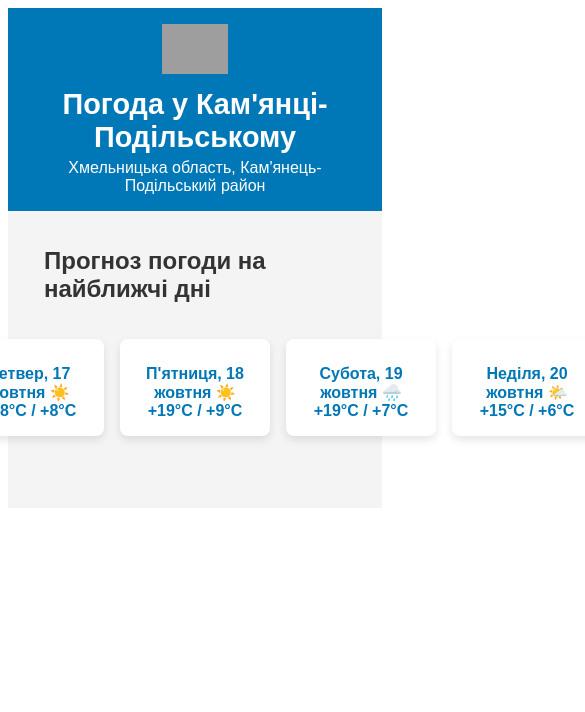
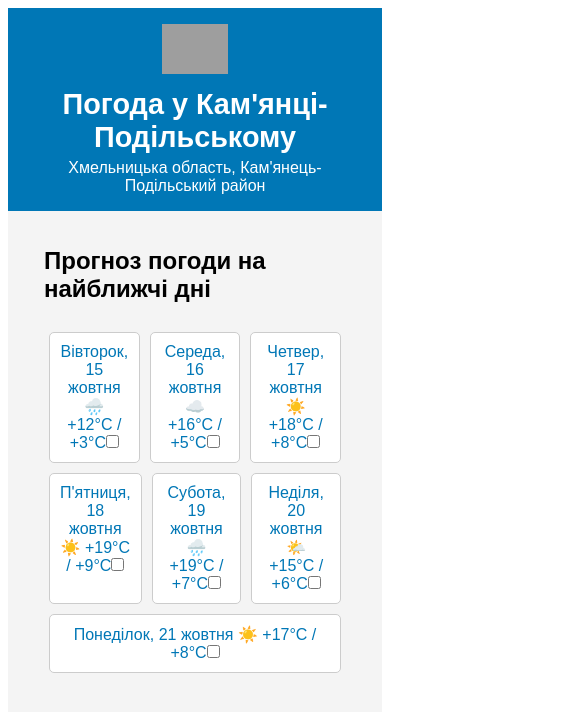
Before and after one commit to IT-Kamianets/weathersense, an Angular app: page / in a window 390 px wide. Shown: the top 712 px of the page, 585 px wide, since content can reach past the window. Built offline with nearby package versions, Linux system fonts and the light colour scheme; no server answers; grey boxes are pictures that could not be loaded.

Commit message:
Update app.component.scss tryyyy

```diff
--- a/src/app/app.component.scss
+++ b/src/app/app.component.scss
@@ -43,131 +43,79 @@ main {
     padding: 1em;
 
     h2 {
-        margin-bottom: 20px;
-        font-size: 1.5em;
-        color: #333;
+        margin-bottom: 1em;
     }
 
     .forecast-days {
         display: flex;
         justify-content: space-between;
-        gap: 1em;
-        flex-wrap: nowrap; /* Не переносити блоки на новий рядок */
-        overflow-x: auto; /* Прокрутка, якщо екран замалий для всіх блоків */
-        padding: 1em 0;
+        flex-wrap: wrap;
 
         .day {
-            background-color: #ffffff;
-            border-radius: 8px;
-            padding: 1em;
-            width: 150px;
-            box-shadow: 0px 4px 8px rgba(0, 0, 0, 0.1);
-            flex-shrink: 0;
+            background-color: white;
+            border: 1px solid #ccc;
+            border-radius: 5px;
+            padding: 10px;
+            margin: 5px;
             text-align: center;
+            flex: 1 0 calc(14.2857% - 10px);
             position: relative;
 
-            .date {
-                font-weight: bold;
-                margin-bottom: 10px;
+            &.today {
+                border: 2px solid #0077b6;
+                box-shadow: 0 0 10px rgba(0, 119, 182, 0.5);
             }
 
             .weather-icon {
                 font-size: 2em;
-                margin: 10px 0;
-            }
-
-            .temp-max {
-                color: #e74c3c;
-                font-weight: bold;
-            }
-
-            .temp-min {
-                color: #3498db;
-                font-weight: bold;
-            }
-
-            label {
-                font-weight: bold;
-                display: block;
-                cursor: pointer;
-                color: #0077b6;
-                margin-top: 10px;
-            }
-
-            input[type="checkbox"] {
-                display: none;
             }
 
             .details {
                 display: none;
-                text-align: left;
-                margin-top: 10px;
-                background-color: #f9f9f9;
-                border-radius: 8px;
+                position: absolute;
+                background: #f0f0f0;
                 padding: 10px;
-                box-shadow: 0px 4px 8px rgba(0, 0, 0, 0.1);
+                border: 1px solid #ccc;
+                border-radius: 5px;
+                top: 100%;
+                left: 50%;
+                transform: translateX(-50%);
+                z-index: 10;
 
-                p {
-                    margin: 5px 0;
-                    font-size: 0.9em;
-                    color: #555;
+                input:checked ~ & {
+                    display: block;
                 }
             }
 
-            input[type="checkbox"]:checked ~ .details {
-                display: block;
+            label {
+                cursor: pointer;
+                color: #0077b6;
             }
-        }
-
-        .day.today {
-            border: 2px solid #e74c3c; // Червона рамка для сьогоднішнього дня
-            background-color: #ffe4e1; // Світло-рожевий фон
         }
     }
 }
 
 .detailed-weather {
-    margin-top: 30px;
+    margin-top: 2em;
 
     h2 {
-        margin-bottom: 10px;
-        font-size: 1.4em;
+        text-align: center;
     }
 
     table {
         width: 100%;
         border-collapse: collapse;
+        margin-top: 1em;
 
         th, td {
-            border: 1px solid #ddd;
-            padding: 8px;
+            padding: 10px;
             text-align: center;
+            border: 1px solid #ccc;
         }
 
         th {
-            background-color: #f2f2f2;
-        }
-
-        tr:nth-child(even) {
-            background-color: #f9f9f9;
+            background-color: #0077b6;
+            color: white;
         }
     }
 }
-
-@media (max-width: 768px) {
-    .forecast-days {
-        flex-wrap: nowrap;
-        overflow-x: auto;
-    }
-
-    .day {
-        width: 100%;
-        margin-bottom: 20px;
-    }
-}
-
-@media (min-width: 769px) and (max-width: 1024px) {
-    .day {
-        width: 30%;
-    }
-}
```
